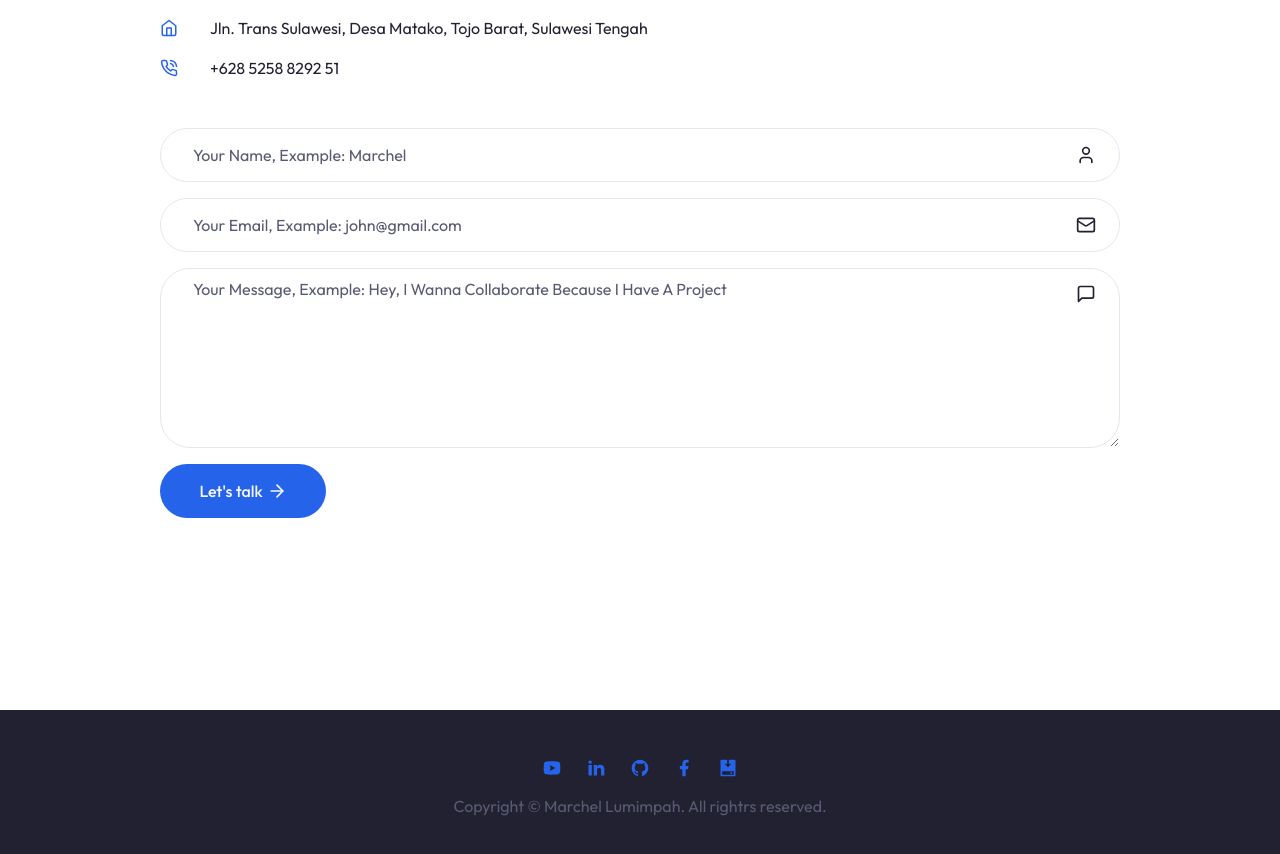
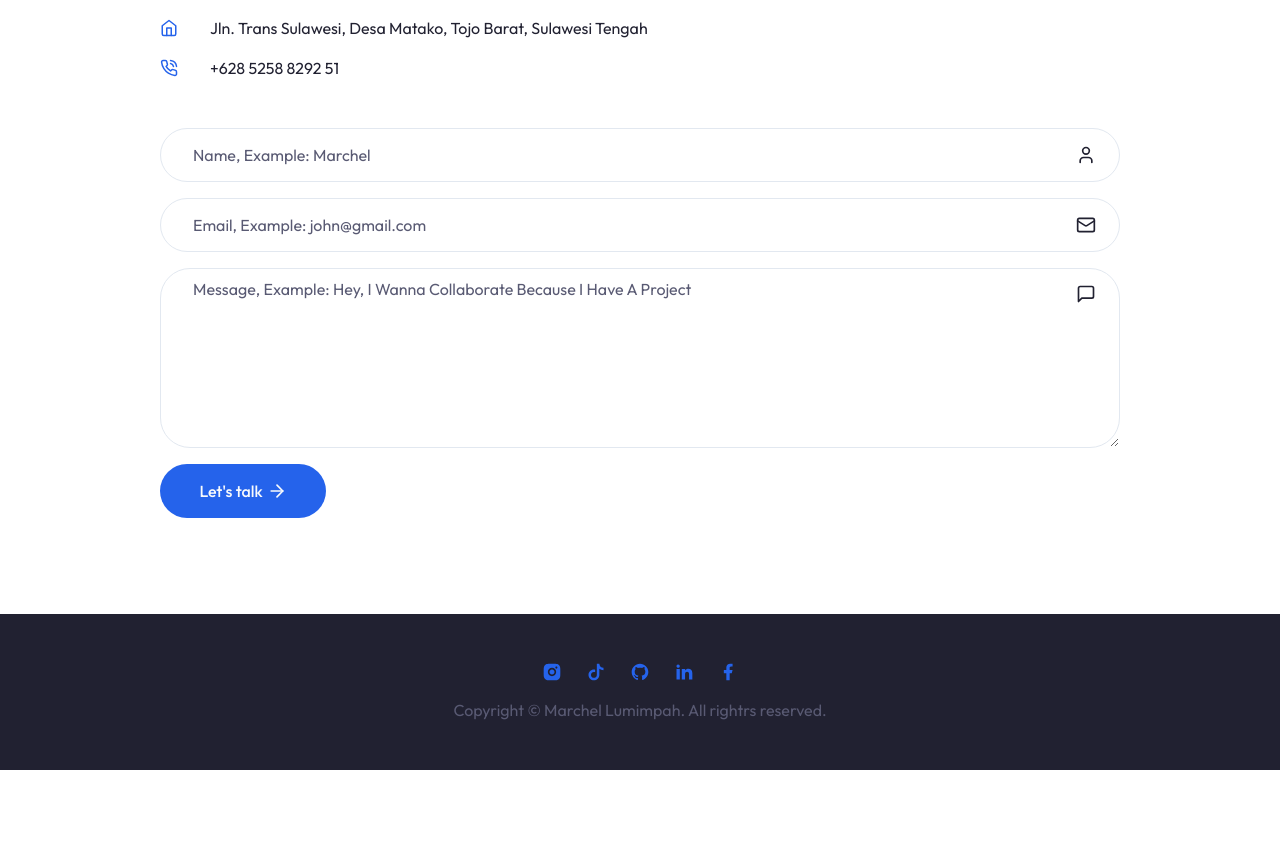
Before and after one commit to acelproject/aclwebdev-next, a Next.js app: page /contact in a window 1280 px wide. Shown: the part 404-1258 px from the top of the page. After the commit the page ends 1174 px from the top, so only its background shows below. Built offline with nearby package versions, Linux system fonts and the light colour scheme; no server answers.

Commit message:
finisheddddd

```diff
--- a/app/contact/page.tsx
+++ b/app/contact/page.tsx
@@ -60,7 +60,7 @@ const Contact = () => {
           <div className="hidden xl:flex w-full bg-contact_illustration_light dark:bg-contact_illustration_dark bg-contain bg-top bg-no-repeat mt-16"></div>
         </div>
         {/* info text & form */}
-        <div className="grid xl:grid-cols-2 mb-24 xl:mb-32">
+        <div className="grid xl:grid-cols-2 xl:mb-32">
           {/* info text */}
           <div className="flex flex-col gap-y-4 xl:gap-y-14 mb-12 xl:mb-24 text-base xl:text-lg">
             {/* mail */}
--- a/app/reviews/page.jsx
+++ b/app/reviews/page.jsx
@@ -60,38 +60,32 @@ const ReviewsPage = () => {
     }
   };
   return (
-    <div className="py-24 w-6/12 mx-auto">
-      <h1 className="text-2xl">Add Reviews</h1>
+    <div className="py-28 md:w-6/12 w-10/12 mx-auto">
+      <h1 className="text-2xl text-center">Add Reviews</h1>
       <form action="" onSubmit={handleSubmit}>
+        <div className="flex flex-col gap-y-4 mt-10">
         <div className="mb-4">
-          <label className="block mb-2" htmlFor="name">
-            Name
-          </label>
-          <Input name="name" />
+          <Input name="name" placeholder="Name"/>
         </div>
         <div className="mb-4">
-          <label className="block mb-2" htmlFor="wisata">
-            Job
-          </label>
-          <Input name="job" />
+
+          <Input name="job"  placeholder="Job"/>
         </div>
         {/* <div className='mb-4'>
                 <label className='block mb-2' htmlFor='lokasi'>img</label>
                 <Input name="avatar" />
             </div> */}
         <div className="mb-4">
-          <label className="block mb-2" htmlFor="lokasi">
-            Review
-          </label>
-          <Textarea name="review" />
+          <Textarea name="review"  placeholder="Review" />
         </div>
-        <div className="mt-10">
+        </div>
+        <div className="mt-10 w-full flex justify-center">
           <button
-            className="bg-primary p-2 rounded-md text-white"
+            className="bg-primary px-4 py-3 mx-auto rounded-full text-white"
             type="submit"
           >
             {isLoading ? (
-              <div className="flex gap-2 items-center">
+              <div className="flex gap-2 items-center ">
                 <div className="animate-spin h-5 w-5 bg-transparent border-[4px] rounded-full border-slate-400 border-l-slate-100"></div>
                 <div>Loading...</div>
               </div>
--- a/components/Footer.jsx
+++ b/components/Footer.jsx
@@ -4,7 +4,7 @@ import Socials from "./Socials";
 const Footer = () => {
   return (
     <footer className="bg-secondary py-12">
-      <div className="container mx-auto">
+      <div className="container mx-auto text-center">
         <div className="flex flex-col items-center justify-between">
           {/* socials */}
           <Socials
--- a/components/Form.jsx
+++ b/components/Form.jsx
@@ -10,17 +10,17 @@ const Form = ({handleSubmit,setName,setEmail,setMessage,name,email,message}) =>
     <form action="" className="flex flex-col gap-y-4">
         {/* input */}
         <div className="relative flex items-center">
-            <Input type="name" id="name" placeholder="Your Name, Example: Marchel" value={name} onChange={(e)=>setName(e.target.value)} />
+            <Input type="name" id="name" placeholder="Name, Example: Marchel" value={name} onChange={(e)=>setName(e.target.value)} />
             <User className="absolute right-6 " size={20}/>
         </div>
         {/* input */}
         <div className="relative flex items-center">
-            <Input type="email" id="email" placeholder="Your Email, Example: john@gmail.com" value={email} onChange={(e)=>setEmail(e.target.value)} />
+            <Input type="email" id="email" placeholder="Email, Example: john@gmail.com" value={email} onChange={(e)=>setEmail(e.target.value)} />
             <MailIcon className="absolute right-6 " size={20}/>
         </div>
         {/* textarea */}
         <div className="relative flex items-center">
-            <Textarea placeholder="Your Message, Example: Hey, I Wanna Collaborate Because I Have A Project" value={message}  onChange={(e)=>setMessage(e.target.value)} />
+            <Textarea placeholder="Message, Example: Hey, I Wanna Collaborate Because I Have A Project" value={message}  onChange={(e)=>setMessage(e.target.value)} />
             <MessageSquare className="absolute top-4 right-6 " size={20}/>
         </div>
 
--- a/components/Hero.jsx
+++ b/components/Hero.jsx
@@ -20,8 +20,8 @@ import { useSession } from "next-auth/react";
 const Hero = () => {
   const { data: session, status } = useSession();
   return (
-    <section className=" flex justify-center items-center py-12 xl:py-16 h-[100vh]  bg-hero bg-no-repeat bg-bottom dark:bg-none bg-cover">
-      <div className="container mx-auto pt-10">
+    <section className=" flex justify-center items-center pt-12 xl:py-16 h-[100vh]  bg-hero bg-no-repeat bg-bottom dark:bg-none bg-cover">
+      <div className="container mx-auto pt-6">
         <div className="flex gap-x-8 justify-between  ">
           {/* text */}
           <div className="flex max-w-[600px] flex-col justify-center mx-auto xl:mx-0 text-center xl:text-left">
--- a/components/Reviews.tsx
+++ b/components/Reviews.tsx
@@ -95,16 +95,16 @@ const Reviews = () => {
             1400: { slidesPerView: 3 },
           }}
           spaceBetween={30}
-          modules={[Navigation,Pagination]}
-          pagination={{clickable: true,el:".my-pagination"}}
+          modules={[Navigation, Pagination]}
+          pagination={{ clickable: true, el: ".my-pagination" }}
           className="h-max"
         >
           {data?.data.map((person: any, i: any) => {
             return (
               <SwiperSlide key={i}>
-                <Card className="bg-white dark:bg-secondary/40 p-8 min-h-[250px]">
+                <Card className="bg-white dark:bg-secondary/40 p-8 flex flex-col items-start  min-h-[250px]">
                   <CardHeader>
-                    <div className="flex items-center gap-x-4">
+                    <div className="flex items-center gap-x-4 ">
                       {/* image */}
                       <Image
                         src={noAvatar}
@@ -121,16 +121,14 @@ const Reviews = () => {
                       </div>
                     </div>
                   </CardHeader>
-                  <CardDescription className="text-lg text-muted-foreground">
+                  <CardDescription className="text-lg text-muted-foreground ml-9 w-30">
                     {person.review}
                   </CardDescription>
                 </Card>
               </SwiperSlide>
             );
           })}
-          <div className="md:mt-10 mt-7 flex justify-center gap-x-5">
-            <div className="my-pagination  flex gap-x-2"></div>
-          </div>
+          <div className="my-pagination mt-7  flex justify-center"></div>
         </Swiper>
         <div className="flex justify-center mt-7 md:mt-12">
           <Link
--- a/components/Socials.jsx
+++ b/components/Socials.jsx
@@ -5,30 +5,32 @@ import {
   RiGithubFill,
   RiFacebookFill,
   RiInstallFill,
+  RiTiktokFill,
+  RiInstagramFill,
 } from "react-icons/ri";
 import React from "react";
 import Link from "next/link";
 
 const icons = [
   {
-    path: "/",
-    name: <RiYoutubeFill />,
+    path: "https://www.instagram.com/aclwebdev?igsh=MTJ4emw2cm0xNHk0NA==",
+    name: <RiInstagramFill />,
   },
   {
-    path: "/",
+    path: "https://www.tiktok.com/@aclwebdev?_t=8lZobmk6RRX&_r=1",
+    name: <RiTiktokFill />,
+  },
+  {
+    path: "https://github.com/acelproject",
+    name: <RiGithubFill />,
+  },
+  {
+    path: "https://www.linkedin.com/in/marchel-lumimpah-790b71294?utm_source=share&utm_campaign=share_via&utm_content=profile&utm_medium=android_app",
     name: <RiLinkedinFill />,
   },
   {
-    path: "/",
-    name: <RiGithubFill />,
-  },
-  {
-    path: "/",
+    path: "https://www.facebook.com/profile.php?id=100072345947560",
     name: <RiFacebookFill />,
-  },
-  {
-    path: "/",
-    name: <RiInstallFill />,
   },
 ];
 
@@ -36,7 +38,7 @@ const Socials = ({ containerStyles, iconsStyles }) => {
   return (
     <div className={`${containerStyles}`}>
       {icons.map((icon, i) => (
-        <Link href={icon.path} key={i}>
+        <Link href={icon.path} key={i} target="_blank">
           <div className={`${iconsStyles}`}>{icon.name}</div>
         </Link>
       ))}
--- a/components/ui/card.tsx
+++ b/components/ui/card.tsx
@@ -6,7 +6,7 @@ const Card = React.forwardRef(({ className, ...props }: any, ref) => (
   <div
     ref={ref}
     className={cn(
-      "rounded-xl  border bg-card text-card-foreground shadow-sm",
+      "rounded-[25px]  border bg-card text-card-foreground shadow-sm",
       className
     )}
     {...props}
```
